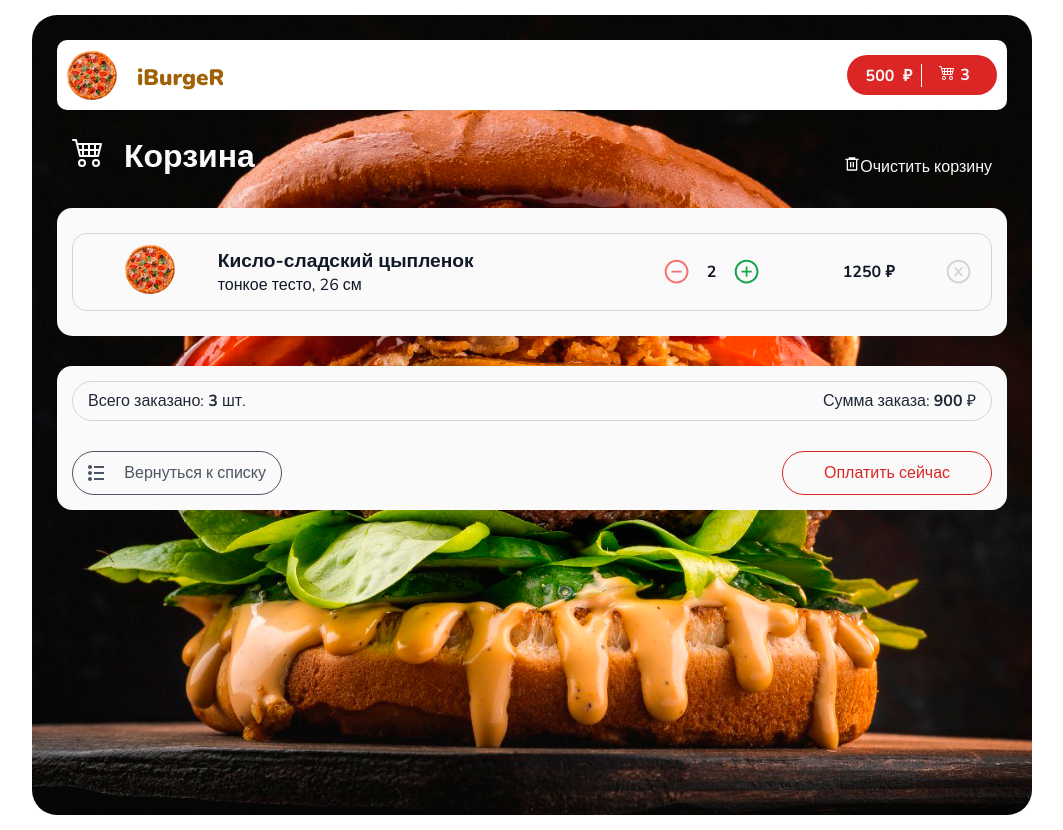
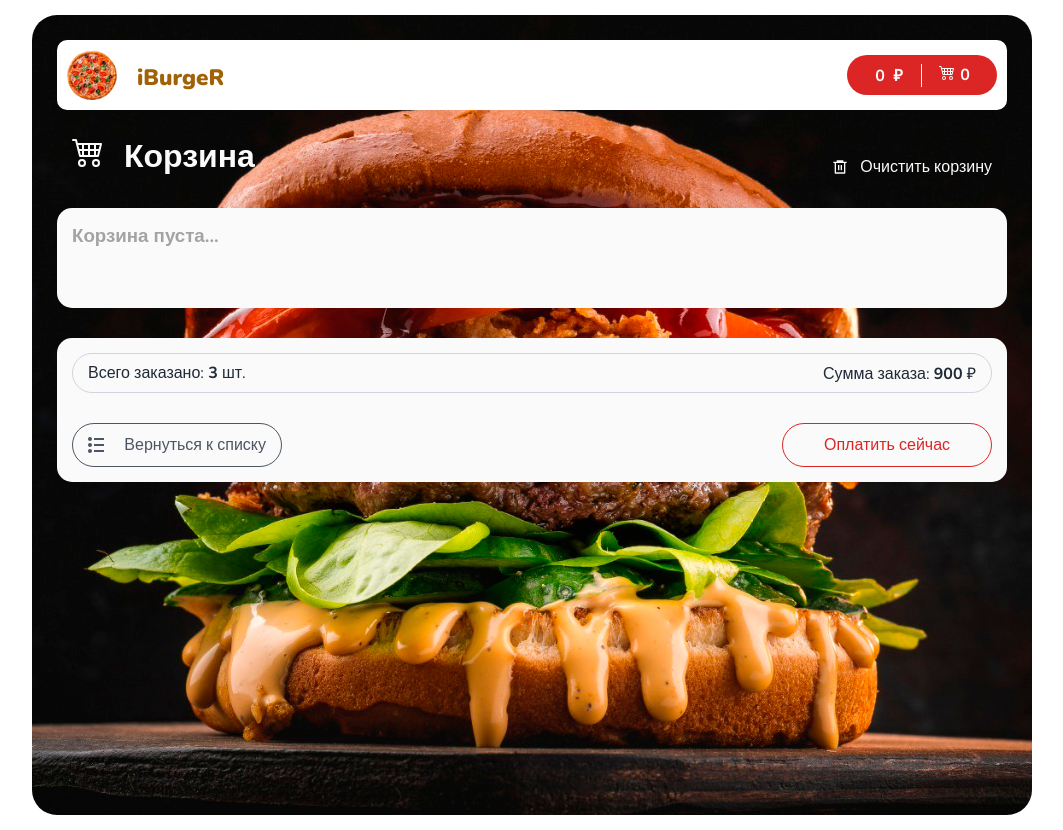
Before and after one commit to alexmil-sk/burgers-internet-shop, a React (Vite) app: page /cart in a window 1280 px wide. Shown: the whole page, without its empty margins (108-1171 px from the left). Built offline with nearby package versions, Linux system fonts and the light colour scheme.

Commit message:
Cart. Plus & Minus are ready. Remove item is ready. Add count is ready/

```diff
--- a/src/components/AppCartItem/AppCartItem.jsx
+++ b/src/components/AppCartItem/AppCartItem.jsx
@@ -1,30 +1,52 @@
 import React from 'react';
 import classes from "./AppCartItem.module.scss";
-import pizzaMain from '../../assets/image/pizza-main.png'
 import { AiOutlineMinusCircle } from "react-icons/ai";
 import { AiOutlinePlusCircle } from "react-icons/ai";
 import { AiOutlineCloseCircle } from "react-icons/ai";
+import {removeItemBurger, addItemBurger, addCartDecrement} from "../../redux-toolkit/slices/cartSlice.js";
+import {useDispatch} from "react-redux";
 
-function AppCartItem(props) {
+
+function AppCartItem({item}) {
+
+  const {id, name, imageUrl, price, type, size, count,} = item;
+  const dispatch = useDispatch();
+
+  function removeBurgerFromCart(id) {
+    if(window.confirm('Are you sure you want to remove')) {
+      dispatch(removeItemBurger(id));
+    }
+  }
+
   return (
     <>
       <div className={classes.cartItem}>
         <div className={classes.cartItemImg}>
-          <img src={pizzaMain} width="50" alt="pizza-main"/>
+          <img src={imageUrl} width="70" alt="pizza-main"/>
         </div>
         <div className={classes.cartItemTitle}>
-          <p>Кисло-сладский цыпленок</p>
-          <span>тонкое тесто, 26 см</span>
+          <p>{name}</p>
+          <span>{type}&nbsp;тесто, {size}&nbsp;см</span>
         </div>
         <div className={classes.cartItemCount}>
-          <AiOutlineMinusCircle className={classes.MinusCircle}/>
-          <span>2</span>
-          <AiOutlinePlusCircle className={classes.PlusCircle}/>
+            <AiOutlineMinusCircle
+              className={count < 2 ? classes.MinusCircleDisabled : classes.MinusCircle}
+              onClick={() => dispatch(addCartDecrement(id))}
+            />
+
+          <span>{count}</span>
+          <AiOutlinePlusCircle
+            className={classes.PlusCircle}
+            onClick={() =>  dispatch(addItemBurger({id}))}
+          />
         </div>
         <div className={classes.cartItemPrice}>
-          <span>1250&nbsp;&#8381;</span>
+          <span>{price * count}&nbsp;&#8381;</span>
         </div>
-        <div className={classes.cartItemDel}>
+        <div
+          className={classes.cartItemDel}
+          onClick={() => removeBurgerFromCart(id)}
+            >
           <AiOutlineCloseCircle className={classes.Close}/>
         </div>
       </div>
--- a/src/components/AppCartItem/AppCartItem.module.scss
+++ b/src/components/AppCartItem/AppCartItem.module.scss
@@ -61,6 +61,12 @@
         font-weight: 400;
       }
     }
+    .MinusCircleDisabled {
+      opacity: .2;
+      cursor: not-allowed;
+      font-size: 1.7rem;
+      transform: scale(1);
+    }
   }
   .cartItemPrice {
     color: $gray-900;
--- a/src/components/AppHeader/AppHeader.jsx
+++ b/src/components/AppHeader/AppHeader.jsx
@@ -3,10 +3,19 @@ import './AppHeader.scss';
 import pizzaMain from '../../assets/image/pizza-main.png';
 import { BsCart4 } from "react-icons/bs";
 import {Link} from "react-router-dom";
+import {useSelector} from "react-redux";
 
 
 
 function AppHeader() {
+
+  const {items, totalPrice} = useSelector(state => state.cart);
+  const totalCartCount = items.reduce((acc, item) => {
+    return acc + item.count
+  }, 0);
+
+
+
   return (
     <div className="header">
       <Link to="/">
@@ -20,11 +29,11 @@ function AppHeader() {
       <Link to="cart" className="header__a">
         <div className="header__cart">
           <div className="header__cart-sum">
-            <span>{500}&nbsp; &#8381;</span>
+            <span>{totalPrice}&nbsp; &#8381;</span>
           </div>
           <div className="header__cart-icon">
             <BsCart4 />
-            <span>3</span>
+            <span>{totalCartCount}</span>
           </div>
         </div>
       </Link>
--- a/src/components/AppPizzaBlock/AppPizzaBlock.jsx
+++ b/src/components/AppPizzaBlock/AppPizzaBlock.jsx
@@ -1,13 +1,31 @@
 import React, {useState} from 'react';
 import './AppPizzaBlock.scss';
+import {useDispatch, useSelector} from "react-redux";
+import {addItemBurger} from "../../redux-toolkit/slices/cartSlice.js";
+
+const pizzaTypesArray = ['тонкое', 'традиционное'];
+
 
 function AppPizzaBlock({...item}) {
-  const {name, price, imageUrl, sizes, types} = item;
+  const {id, name, price, imageUrl, sizes, types} = item;
 
-  const pizzaTypesArray = ['тонкое', 'традиционное'];
+  const dispatch = useDispatch();
+  const isBurgerInCart = useSelector(state => state.cart.items.find(el => el.id === id));
+
+
+  const count = isBurgerInCart ? isBurgerInCart.count : 0;
 
   const [activeSize, setActiveSize] = useState(0);
   const [activeType, setActiveType] = useState(0);
+
+  function onClickAdd () {
+    const emptyItem = {
+      ...item,
+      type: pizzaTypesArray[activeType],
+      size: sizes[activeSize],
+    }
+    dispatch(addItemBurger(emptyItem));
+  }
 
 
   return (
@@ -15,7 +33,7 @@ function AppPizzaBlock({...item}) {
       <div className="pizza-block__image">
         <img src={imageUrl} alt="pizza-main"/>
       </div>
-      <h4 className="pizza-block__title">{name}</h4>
+      <h4 className="pizza-block__title">{name}&nbsp;(#{id})</h4>
       <div className="pizza-block__selector">
         <ul className="pizza-block__selector-type">
           {types.map((type, idx) =>
@@ -39,10 +57,12 @@ function AppPizzaBlock({...item}) {
       <div className="pizza-block__bottom">
         <div className="pizza-block__price">от <strong>{price}</strong>&nbsp;руб.</div>
         <button
-          onClick={() => console.log('count+')}
+          onClick={onClickAdd}
           className="pizza-block__bottom-button"
         >Добавить
-          <span className="pizza-block__bottom-button-count">0</span>
+          {
+            isBurgerInCart &&
+            <span className="pizza-block__bottom-button-count">{count}</span>}
         </button>
       </div>
     </div>
--- a/src/components/AppPizzaBlock/AppPizzaBlock.scss
+++ b/src/components/AppPizzaBlock/AppPizzaBlock.scss
@@ -18,6 +18,7 @@
   }
 
   &__title {
+    height: 55px;
     border-top: 1px solid $red-200;
     text-align: center;
     margin: 10px 0;
--- a/src/components/AppSort/AppSort.jsx
+++ b/src/components/AppSort/AppSort.jsx
@@ -16,7 +16,6 @@ function AppSort() {
   const dispatch = useDispatch();
   const {sortType, radioOrder, limitPage} = useSelector(state => state.filter);
   const [toggleOpenPopup, setTogglesOpenPopup] = useState(false);
-
 
   function toggleSortHandle() {
     setTogglesOpenPopup(!toggleOpenPopup)
--- a/src/pages/Cart/Cart.jsx
+++ b/src/pages/Cart/Cart.jsx
@@ -1,21 +1,37 @@
 import React from 'react';
+import {useDispatch, useSelector} from 'react-redux';
 import classes from './Cart.module.scss';
-import { BsCart4 } from "react-icons/bs";
-import { RiDeleteBin6Line } from "react-icons/ri";
-import { ImList2 } from "react-icons/im";
+import {BsCart4} from "react-icons/bs";
+import {RiDeleteBin6Line} from "react-icons/ri";
+import {ImList2} from "react-icons/im";
 import AppCartItem from "../../components/AppCartItem/AppCartItem.jsx";
 import {Link} from "react-router-dom";
+import {clearItemsBurger} from "../../redux-toolkit/slices/cartSlice.js";
 
 
-function Cart(props) {
+function Cart() {
+
+  const dispatch = useDispatch();
+  const items = useSelector(state => state.cart.items);
+
+
   return (
     <div className={classes.cart}>
       <div className={classes.cartTitle}>
         <h1><BsCart4 className={classes.BsCart4}/>Корзина</h1>
-        <span><RiDeleteBin6Line />Очистить корзину</span>
+        <div
+          className={classes.cartClearBtn}
+          onClick={() => dispatch(clearItemsBurger)}
+        ><RiDeleteBin6Line/>Очистить корзину</div>
       </div>
       <div className={classes.cartContent}>
-        <AppCartItem />
+
+        {
+          items.length
+            ? items.map(item => <AppCartItem item={item} key={item.id}/>)
+            : (<h3>Корзина пуста...</h3>)
+        }
+
       </div>
       <div className={classes.cartBottom}>
         <div className={classes.cartBottomDetails}>
@@ -24,7 +40,7 @@ function Cart(props) {
         </div>
         <div className={classes.cartBottomBtn}>
           <Link to="/" className={classes.cartBottomBtnList}>
-            <ImList2 />
+            <ImList2/>
             <span>Вернуться к списку</span>
           </Link>
           <div className={classes.cartBottomBtnPay}>
--- a/src/pages/Cart/Cart.module.scss
+++ b/src/pages/Cart/Cart.module.scss
@@ -7,9 +7,16 @@
     justify-content: space-between;
     align-items: end;
     padding: 0 15px;
-    .BsCart4 {
-      font-size: 2rem;
-      margin-right: 20px;
+      .BsCart4 {
+        font-size: 2rem;
+        margin-right: 20px;
+      }
+    .cartClearBtn {
+      display: flex;
+      width: 160px;
+      justify-content: space-between;
+      align-items: center;
+      cursor: pointer;
     }
   }
   .cartContent {
@@ -19,6 +26,7 @@
     border-radius: 15px;
     padding: 15px;
     margin-top: 30px;
+    color: $neutral-400;
 
   }
   .cartBottom {
--- /dev/null
+++ b/src/redux-toolkit/slices/cartSlice.js
@@ -0,0 +1,44 @@
+import {createSlice} from '@reduxjs/toolkit';
+
+
+const initialState = {
+  items: [],
+  totalPrice: 0,
+}
+
+export const cartSlice = createSlice({
+  name: "cart",
+  initialState,
+
+  reducers: {
+    addItemBurger(state, action) {
+      const findItem = state.items.find(item => item.id === action.payload.id);
+      if (findItem) {
+        findItem.count++;
+      } else {
+        state.items.push({...action.payload, count: 1});
+      }
+
+      state.totalPrice = state.items.reduce((accum, item) => {
+        return accum + (item.price * item.count);
+      }, 0)
+    },
+    removeItemBurger(state, action) {
+      state.items = state.items.filter(item => item.id !== action.payload);
+    },
+
+    clearItemsBurger(state, _) {
+      state.items = [];
+    },
+    addCartDecrement(state, action) {
+      const findItemIncr = state.items.find(item => item.id === action.payload);
+      if (findItemIncr.count > 1) {
+        findItemIncr.count--;
+      }
+    }
+  }
+});
+
+export const {addItemBurger, removeItemBurger, clearItemsBurger, addCartDecrement} = cartSlice.actions;
+
+export default cartSlice.reducer;
--- a/src/redux-toolkit/slices/filtersSlice.js
+++ b/src/redux-toolkit/slices/filtersSlice.js
@@ -4,7 +4,7 @@ const initialState = {
   categoryId: 0,
   sortType: {name: 'популярности', sortProperty: 'rating'},
   radioOrder: 'asc',
-  limitPage: null,
+  limitPage: 5,
   currentPage: 1,
 }
 
--- a/src/redux-toolkit/store.js
+++ b/src/redux-toolkit/store.js
@@ -1,9 +1,11 @@
 import { configureStore } from '@reduxjs/toolkit'
 import filtersReducer from './slices/filtersSlice.js';
+import cartReducer from './slices/cartSlice.js';
 
 
 export const store = configureStore({
   reducer: {
     filter: filtersReducer,
+    cart: cartReducer,
   },
 })
```
